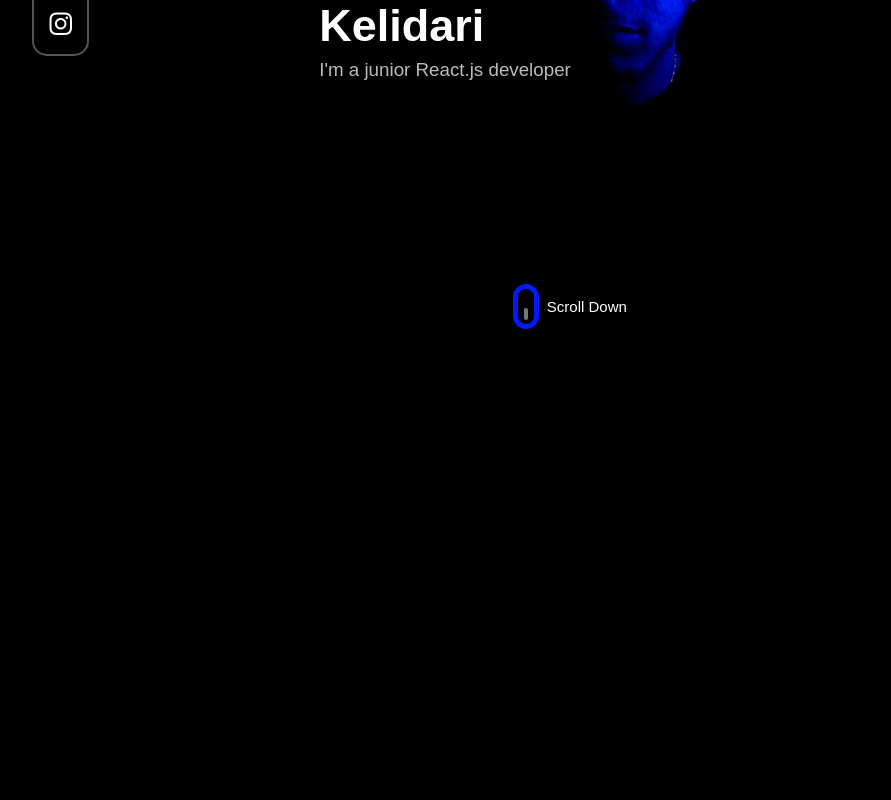
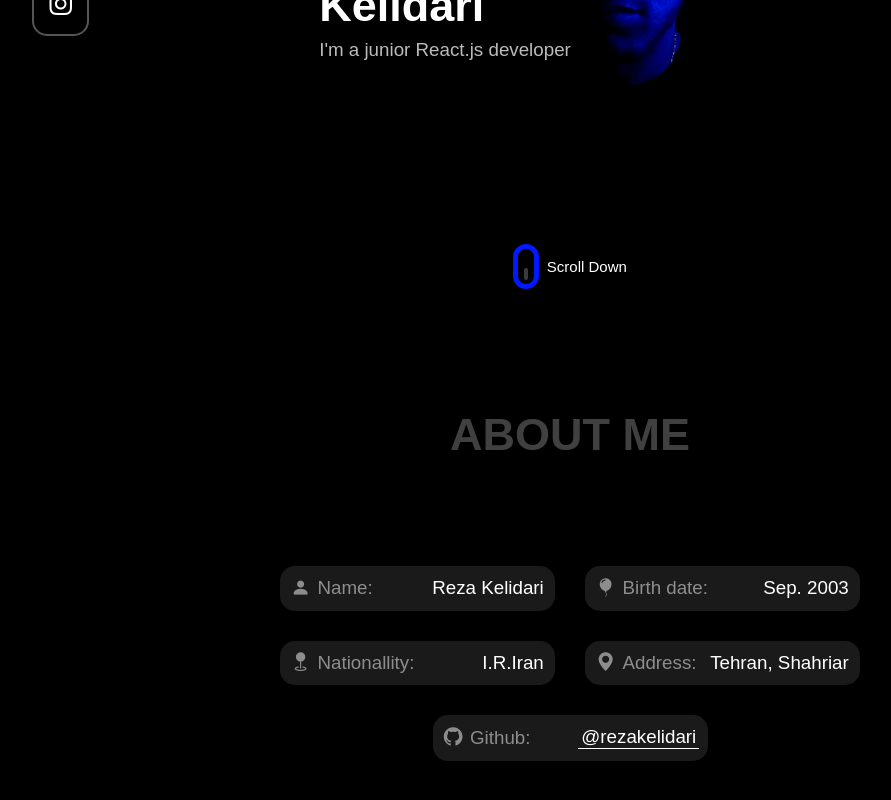
Before and after one commit to rezakelidari/rezakelidari, a React (Create React App) app: page / in a window 1280 px wide. Shown: the part 416-1216 px from the top of the page, without its empty margins (70-961 px from the left). Before the commit the page ends 800 px from the top, so only its background shows below. Built offline with nearby package versions, Linux system fonts and the light colour scheme; the HTML template or start-up script is replaced by a standard one.

Commit message:
Making About Me Component

```diff
--- a/src/App.tsx
+++ b/src/App.tsx
@@ -1,15 +1,17 @@
 import React from "react";
 import Navbar from "./components/Navbar";
+import Home from "./components/Home";
 
 import "./styles/main.scss";
 import "bootstrap-icons/font/bootstrap-icons.css";
-import Home from "./pages/Home";
+import AboutMe from "./components/AboutMe";
 
 export default function App() {
   return (
     <div className="appMain">
       <Navbar />
       <Home />
+      <AboutMe />
     </div>
   );
 }
--- /dev/null
+++ b/src/components/AboutMe/AboutMe.scss
@@ -0,0 +1,50 @@
+@import "../../styles/colors";
+@import "../../styles/transitions";
+
+.aboutMain {
+  display: flex;
+  align-items: center;
+  flex-direction: column;
+
+  .items {
+    display: flex;
+    align-items: center;
+    justify-content: center;
+    flex-wrap: wrap;
+    gap: 2rem;
+    max-width: 750px;
+
+    .item {
+      background: rgba(255, 255, 255, 0.1);
+      font-size: 1.25rem;
+      padding: 0.75rem;
+      border-radius: 1rem;
+      display: flex;
+      align-items: center;
+      justify-content: space-between;
+      width: 275px;
+      @include fade;
+
+      .header {
+        opacity: 0.5;
+        display: flex;
+        align-items: center;
+        gap: 0.5rem;
+      }
+
+      &:hover {
+        background: $primary-color;
+        filter: drop-shadow(0 0 5px $primary-color);
+      }
+    }
+  }
+}
+
+// Responsive
+@media only screen and (max-width: 768px) {
+  .aboutMain {
+    .items {
+      gap: 1rem;
+    }
+  }
+}
--- /dev/null
+++ b/src/components/AboutMe/index.tsx
@@ -0,0 +1,51 @@
+import React from "react";
+
+import "./AboutMe.scss";
+
+export default function AboutMe() {
+  return (
+    <div className="aboutMain main">
+      <h2 className="mainHeader">About Me</h2>
+      <div className="items">
+        <Item title="Name" icon="person-fill" desc="Reza Kelidari" />
+        <Item title="Birth date" icon="balloon-fill" desc="Sep. 2003" />
+        <Item title="Nationallity" icon="geo-fill" desc="I.R.Iran" />
+        <Item title="Address" icon="geo-alt-fill" desc="Tehran, Shahriar" />
+        <Item
+          title="Github"
+          icon="github"
+          desc="@rezakelidari"
+          link="https://github.com/rezakelidari"
+        />
+      </div>
+    </div>
+  );
+}
+
+function Item({
+  title,
+  icon,
+  desc,
+  link,
+}: {
+  title: string;
+  icon: string;
+  desc: string;
+  link?: string;
+}) {
+  return (
+    <div className="item">
+      <div className="header">
+        <i className={`bi bi-${icon}`}></i>
+        {title}:
+      </div>
+      {link === undefined ? (
+        desc
+      ) : (
+        <a href={link} target="_blank" className="textLink">
+          {desc}
+        </a>
+      )}
+    </div>
+  );
+}
--- a/src/pages/Home/Home.scss
+++ b/src/components/Home/Home.scss
@@ -1,12 +1,13 @@
 @import "../../styles/colors";
+@import "../../styles/transitions";
 
 .homeMain {
   display: flex;
   align-items: center;
   justify-content: center;
   position: relative;
+  min-height: 90vh;
   width: 100%;
-  min-height: 95vh;
 
   .social {
     position: absolute;
@@ -22,7 +23,7 @@
     border-radius: 1rem;
 
     .item {
-      transition: 0.3s ease all;
+      @include fade;
 
       &:hover {
         color: $primary-color;
--- a/src/pages/Home/index.tsx
+++ b/src/components/Home/index.tsx
@@ -5,7 +5,7 @@ import "./Home.scss";
 
 export default function Home() {
   return (
-    <div className="homeMain">
+    <div className="homeMain main">
       <div className="social">
         <a
           className="item"
--- a/src/components/Navbar/Navbar.scss
+++ b/src/components/Navbar/Navbar.scss
@@ -1,3 +1,5 @@
+@import "../../styles/transitions";
+
 .navbarMain {
   padding: 1rem;
   position: fixed;
@@ -6,17 +8,16 @@
   z-index: 100;
   font-size: 1.25rem;
   width: 100%;
-  transition: 0.3s ease all;
   transform: translateX(-50%);
   left: 50%;
+  @include fade;
 
   &.scrolled {
     background: rgba($color: #ffffff, $alpha: 0.1);
     backdrop-filter: blur(15px);
     margin: 1rem 0;
     border-radius: 1rem;
-    width: fit-content;
-    padding: 1rem 10rem;
+    width: 50%;
   }
 }
 
--- /dev/null
+++ b/src/styles/_transitions.scss
@@ -0,0 +1,3 @@
+@mixin fade {
+  transition: 0.3s ease all;
+}
--- a/src/styles/main.scss
+++ b/src/styles/main.scss
@@ -1,4 +1,5 @@
 @import "colors";
+@import "transitions";
 
 *,
 ::before,
@@ -21,4 +22,30 @@ body {
 a {
   color: $text-color;
   text-decoration: none;
+
+  &.textLink {
+    border-bottom: 1px solid #ffffff;
+    padding: 0.2rem 0.2rem 0 0.2rem;
+    margin: -0.2rem -0.2rem 0 -0.2rem;
+    @include fade;
+
+    &:hover {
+      background: rgba(0, 255, 255, 0.25);
+      border-color: transparent;
+      border-radius: 5px;
+      padding: 0.2rem;
+      margin: -0.2rem;
+    }
+  }
 }
+
+.main {
+  padding: 7rem 0;
+
+  .mainHeader {
+    font-size: 3rem;
+    opacity: 0.25;
+    text-transform: uppercase;
+    margin-bottom: 7rem;
+  }
+}
```
